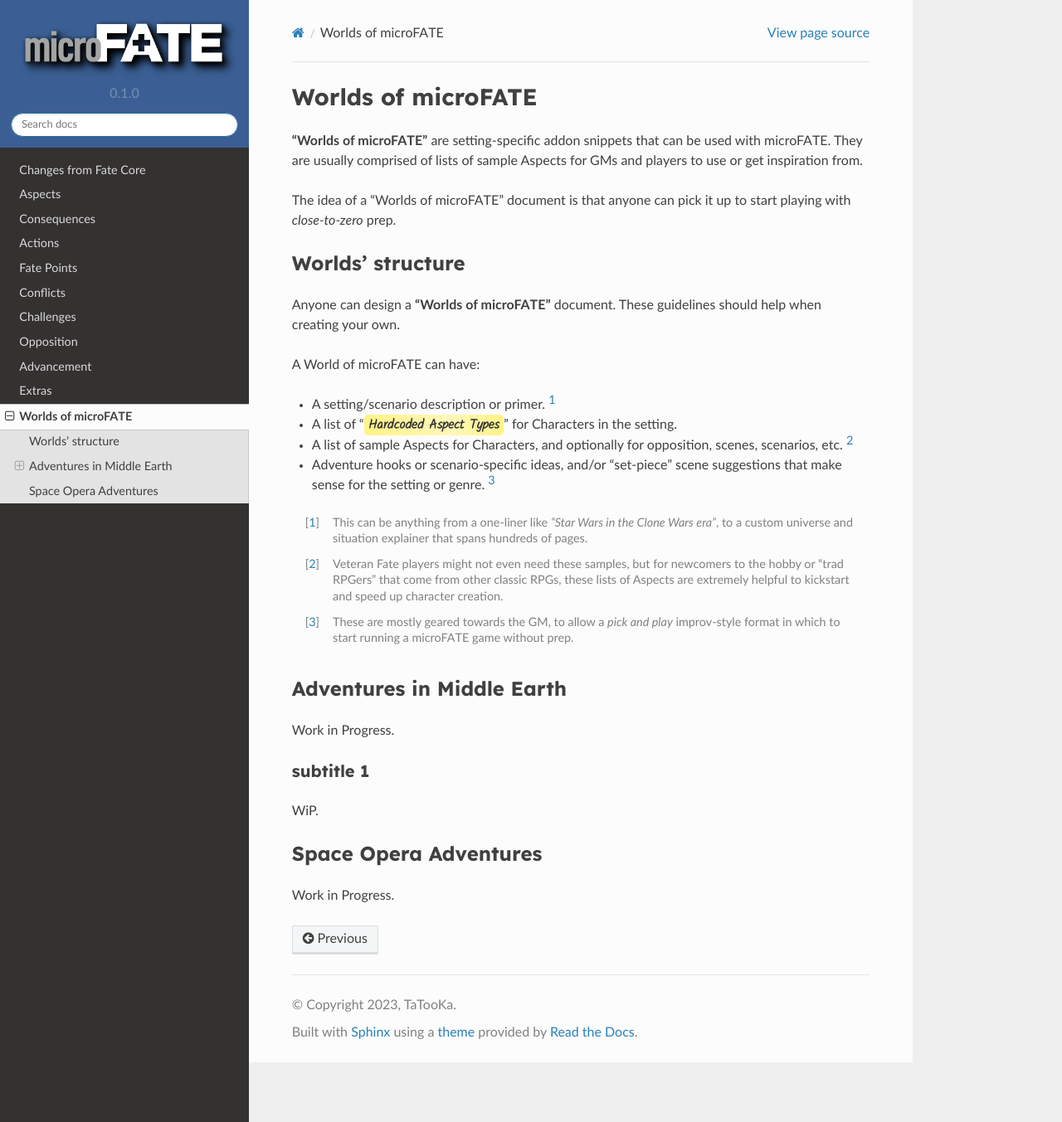
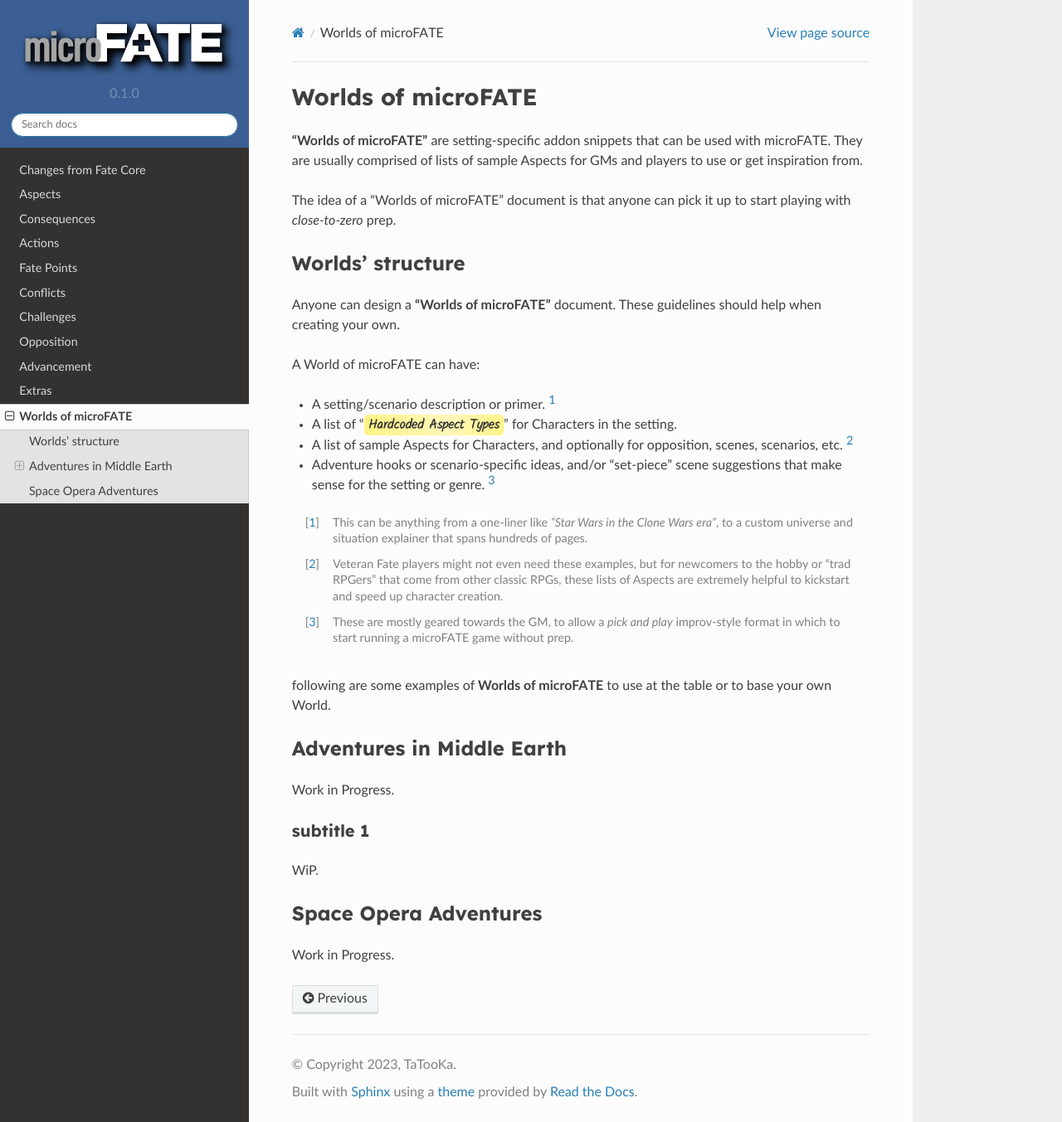
Before and after one commit to TaTooKa/microfate, a Sphinx documentation site: the page built from docs/source/pages/worldsofmicrofate.rst, in a window 1280 px wide and 1353 px high. Shown: the whole window at 83% size. Built offline with Sphinx 7.4.7 and the Read the Docs theme 2.0.0, drawn with Linux system fonts in a browser that asks for light colours; cross-references to code outside the pages are shown as plain code.

Commit message:
minor fixes to the worlds page.

```diff
--- a/docs/source/pages/worldsofmicrofate.rst
+++ b/docs/source/pages/worldsofmicrofate.rst
@@ -23,9 +23,13 @@
 
 .. [#] This can be anything from a one-liner like *"Star Wars in the Clone Wars era"*, to a custom universe and situation explainer that spans hundreds of pages.
 
-.. [#] Veteran Fate players might not even need these samples, but for newcomers to the hobby or "trad RPGers" that come from other classic RPGs, these lists of Aspects are extremely helpful to kickstart and speed up character creation.
+.. [#] Veteran Fate players might not even need these examples, but for newcomers to the hobby or "trad RPGers" that come from other classic RPGs, these lists of Aspects are extremely helpful to kickstart and speed up character creation.
 
 .. [#] These are mostly geared towards the GM, to allow a *pick and play* improv-style format in which to start running a microFATE game without prep.
+
+
+
+following are some examples of **Worlds of microFATE** to use at the table or to base your own World.
 
 Adventures in Middle Earth
 --------------------------
```
